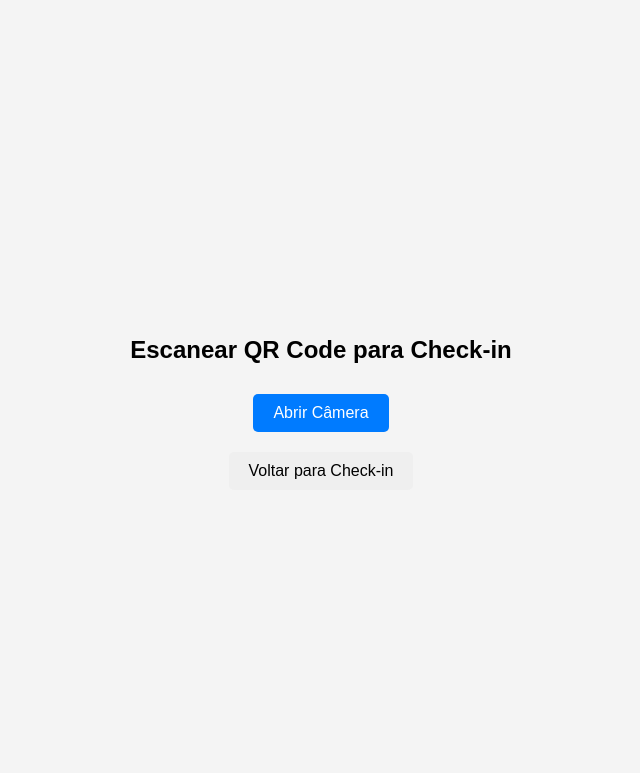
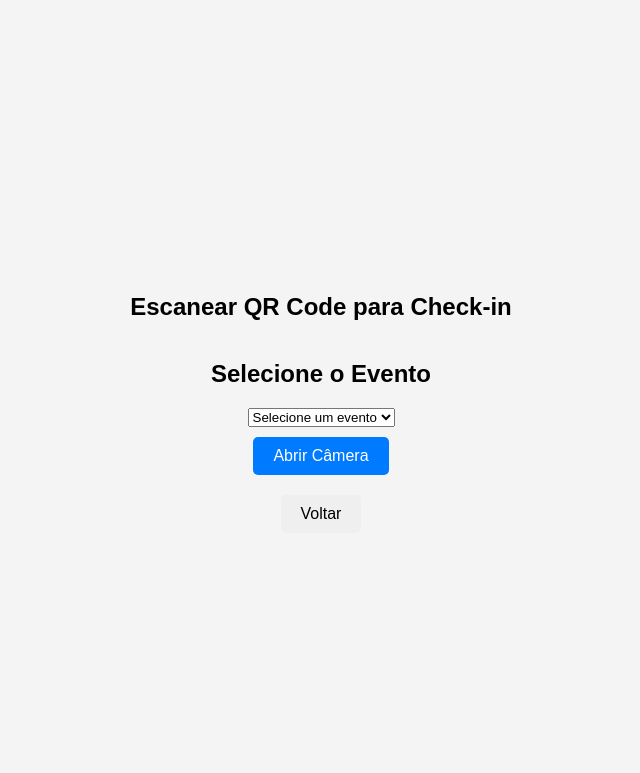
Before and after one commit to douglasinforj/sistema_rspv_presenca_eventos, a Django app: page /checkin/ in a window 1280 px wide. Shown: the top 773 px of the page, without its empty margins (319-959 px from the left). Run offline with Django 5.2, Linux system fonts and the light colour scheme; data that the repository does not hold is empty; some libraries are stand-ins or nearby versions.

Commit message:
melhoria em relação a seleção do evento para verificação do qrcode para determinado convidado

```diff
--- a/evento/templates/evento/checkin_view.html
+++ b/evento/templates/evento/checkin_view.html
@@ -82,11 +82,21 @@
             border-radius: 10px;
         }
     </style>
+
+        <meta name="csrf-token" content="{{ csrf_token }}">
+
 </head>
 <body>
     <h2>Escanear QR Code para Check-in</h2>
+    <h2>Selecione o Evento</h2>
+    <select id="evento-selecionado">
+        <option value="">Selecione um evento</option>
+        {% for evento in eventos %}
+            <option value="{{ evento.id }}">{{ evento.nome }}</option>
+        {% endfor %}
+    </select>
     <button id="open-camera">Abrir Câmera</button>
-    <button id="back-button" onclick="window.location.href='/checkin/'">Voltar para Check-in</button>
+    <button id="back-button" class="button-secondary" onclick="window.location.href='/'">Voltar</button>
 
     <div id="messages"></div> <!-- Área para exibir mensagens -->
 
@@ -161,24 +171,52 @@
             requestAnimationFrame(processFrame);
         }
 
+        function getCSRFToken() {
+            return document.querySelector('meta[name="csrf-token"]').getAttribute('content');
+        }
+
         function validateQRCode(qrData) {
+            const eventoIdElement = document.getElementById("evento-selecionado");
+            if (!eventoIdElement || !eventoIdElement.value) {
+                showMessage("Por favor, selecione um evento.", "error");
+                return;
+            }
+            const eventoId = eventoIdElement.value;
+
+            // Mostra loading
+            const status = document.getElementById("status");
+            status.innerText = "Validando QR Code...";
+
             fetch("/api/validar_qr_code/", {
                 method: "POST",
-                headers: { "Content-Type": "application/json" },
-                body: JSON.stringify({ qr_code: qrData })
+                headers: {
+                    "Content-Type": "application/json",
+                    "X-CSRFToken": getCSRFToken()
+                },
+                body: JSON.stringify({ qr_code: qrData, evento_id: eventoId })
             })
-            .then(response => response.json())
+            .then(response => {
+                if (!response.ok) {
+                    return response.json().then(err => {
+                        throw new Error(err.message || "Erro na requisição");
+                    });
+                }
+                return response.json();
+            })
             .then(data => {
-                if (data.status === "success" || data.status === "sucesso") {
-                    document.body.style.backgroundColor = "green";
-                    showMessage("Check-in confirmado!", "success");
+                if (data.status === "success") {
+                    showMessage(`Check-in confirmado para ${data.convidado.nome} (${data.convidado.cpf})`, "success");
+                    // Reinicia scanner após 5 segundos
+                    setTimeout(resetScanner, 5000);
                 } else {
-                    document.body.style.backgroundColor = "red";
                     showMessage(data.message, "error");
                     document.getElementById("retry-button").style.display = "block";
                 }
             })
-            .catch(error => showMessage("Erro na validação: " + error, "error"));
+            .catch(error => {
+                showMessage(error.message, "error");
+                document.getElementById("retry-button").style.display = "block";
+            });
         }
 
         function resetScanner() {
```
